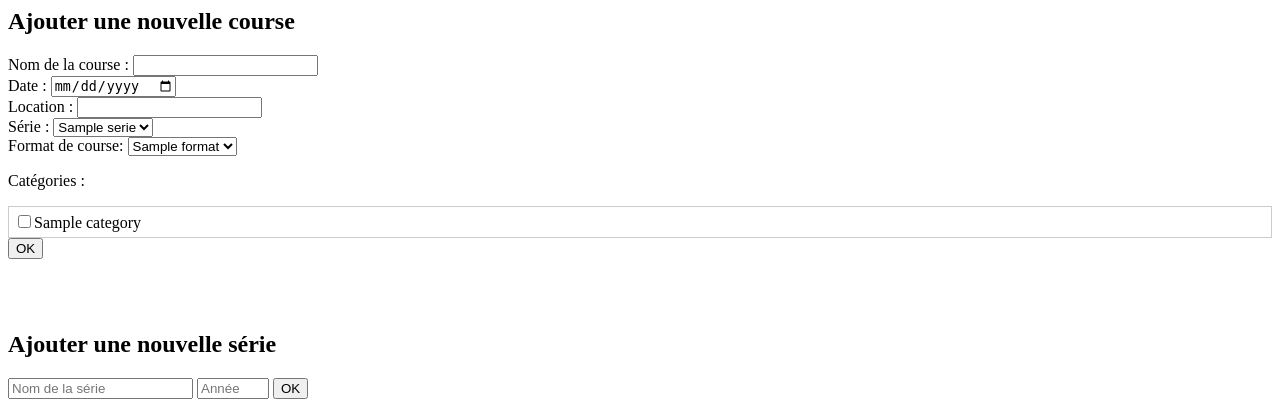
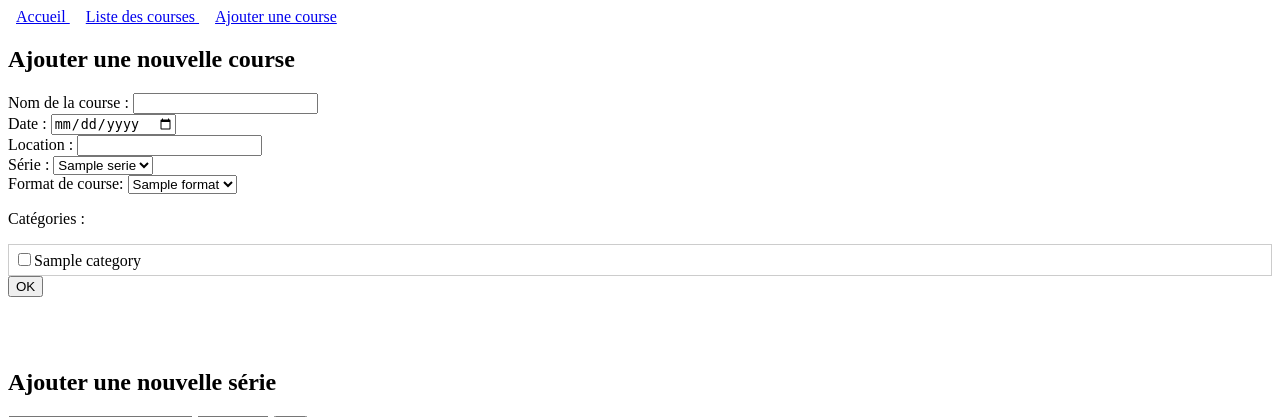
Before and after one commit to jordanbombrun/archives_moto_tt, a Python web app: template RankingMotoApp/app/templates/add_race.html in a window 1280 px wide. Shown: the top 417 px of the page. Run offline with Jinja, Linux system fonts and the light colour scheme; the template is opened without the code that fills it: most values are stand-ins (such as "Sample title", 1, 10 or a date in 2020); some libraries are stand-ins or nearby versions.

Commit message:
ajout menu de nav en header des pages html

```diff
--- a/RankingMotoApp/app/templates/add_race.html
+++ b/RankingMotoApp/app/templates/add_race.html
@@ -1,3 +1,5 @@
+{% include "nav.html" %}
+
 <h2>Ajouter une nouvelle course</h2>
 <form action="add_race" method="post">
     <div>
--- a/RankingMotoApp/app/templates/list_race.html
+++ b/RankingMotoApp/app/templates/list_race.html
@@ -1,3 +1,5 @@
+{% include "nav.html" %}
+
 <h1>Liste des courses</h1>
 
 <table border="1">
--- /dev/null
+++ b/RankingMotoApp/app/templates/nav.html
@@ -0,0 +1,14 @@
+<nav style="margin-bottom: 20px;">
+    <a href="{{ url_for('render_home') }}"
+       style="padding:8px; {% if active_page == 'home' %}font-weight:bold; color:blue;{% endif %}">
+        Accueil
+    </a>
+    <a href="{{ url_for('render_list_all_race') }}"
+       style="padding:8px; {% if active_page == 'list_race' %}font-weight:bold; color:blue;{% endif %}">
+        Liste des courses
+    </a>
+    <a href="{{ url_for('render_form_add_race') }}"
+       style="padding:8px; {% if active_page == 'add_race' %}font-weight:bold; color:blue;{% endif %}">
+        Ajouter une course
+    </a>
+</nav>
--- a/RankingMotoApp/app/views/home_view.py
+++ b/RankingMotoApp/app/views/home_view.py
@@ -2,4 +2,4 @@ from flask import render_template
 
 
 def render_home():
-    return render_template('home.html')
+    return render_template('home.html', active_page='home')
--- a/RankingMotoApp/app/views/race_view.py
+++ b/RankingMotoApp/app/views/race_view.py
@@ -20,12 +20,12 @@ def render_form_add_race():
         categories = result_get_categories
     else:
         categories = None
-    return render_template('add_race.html', series=series, formats=formats, categories=categories)
+    return render_template('add_race.html', active_page='add_race',series=series, formats=formats, categories=categories)
 
 def render_list_all_race():
     res_get_races = race_service.get_all_races()
     if res_get_races != DBReport.GET_NOT_FOUND and res_get_races != DBReport.GET_ERROR:
-        return render_template('list_race.html', races=res_get_races)
+        return render_template('list_race.html', active_page='list_race', races=res_get_races)
     return make_response('Erreur pendant la récupération des courses')
 
 
```
Also changed, not shown: RankingMotoApp/app/templates/home.html (+2 -7 lines).
